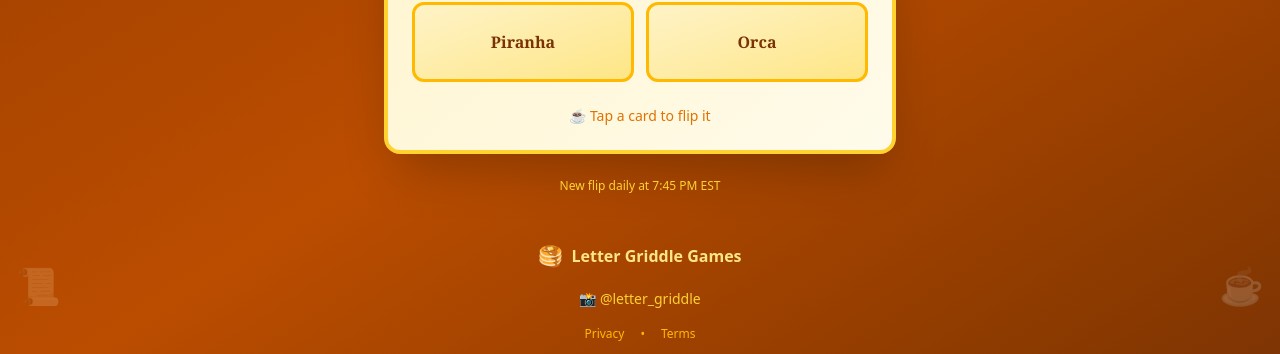
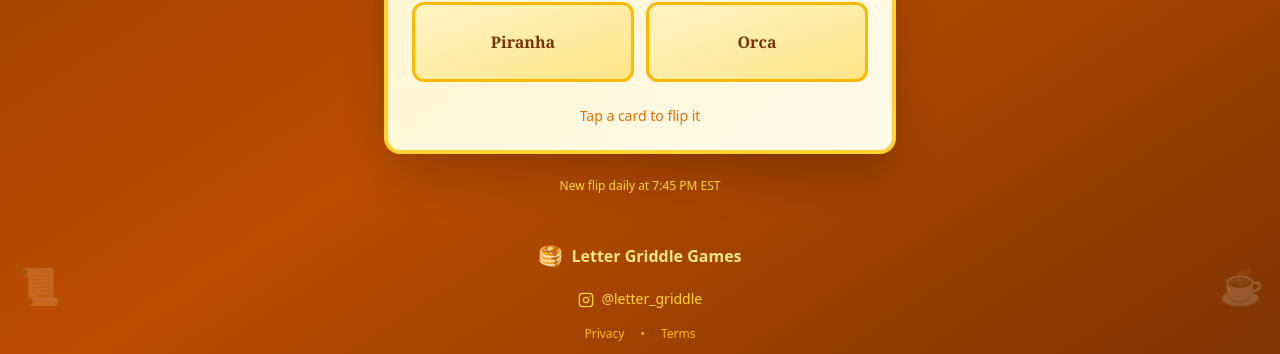
Before and after one commit to lauriegriddle/griddle-game, a Next.js app: page /flips in a window 1280 px wide. Shown: the part 414-768 px from the top of the page. Built offline with nearby package versions, Linux system fonts and the light colour scheme.

Commit message:
Update Flips - add instagram icon

```diff
--- a/app/flips/page.js
+++ b/app/flips/page.js
@@ -1,6 +1,6 @@
 "use client";
 import React, { useState } from 'react';
-import { Share2 } from 'lucide-react';
+import { Share2, Instagram } from 'lucide-react';
 
 // Daily trivia questions - tied to Letter Griddle themes
 const triviaQuestions = [
@@ -302,7 +302,7 @@ const FlipsGame = () => {
           {!hasAnswered && (
             <div className="text-center">
               <p className="text-amber-600 text-sm">
-                ☕ Tap a card to flip it
+                Tap a card to flip it
               </p>
             </div>
           )}
@@ -336,7 +336,7 @@ const FlipsGame = () => {
               rel="noopener noreferrer"
               className="text-amber-300 hover:text-amber-100 text-sm transition-colors"
             >
-              📸 @letter_griddle
+              <Instagram size={16} className="inline mr-1" /> @letter_griddle
             </a>
           </div>
 
```
